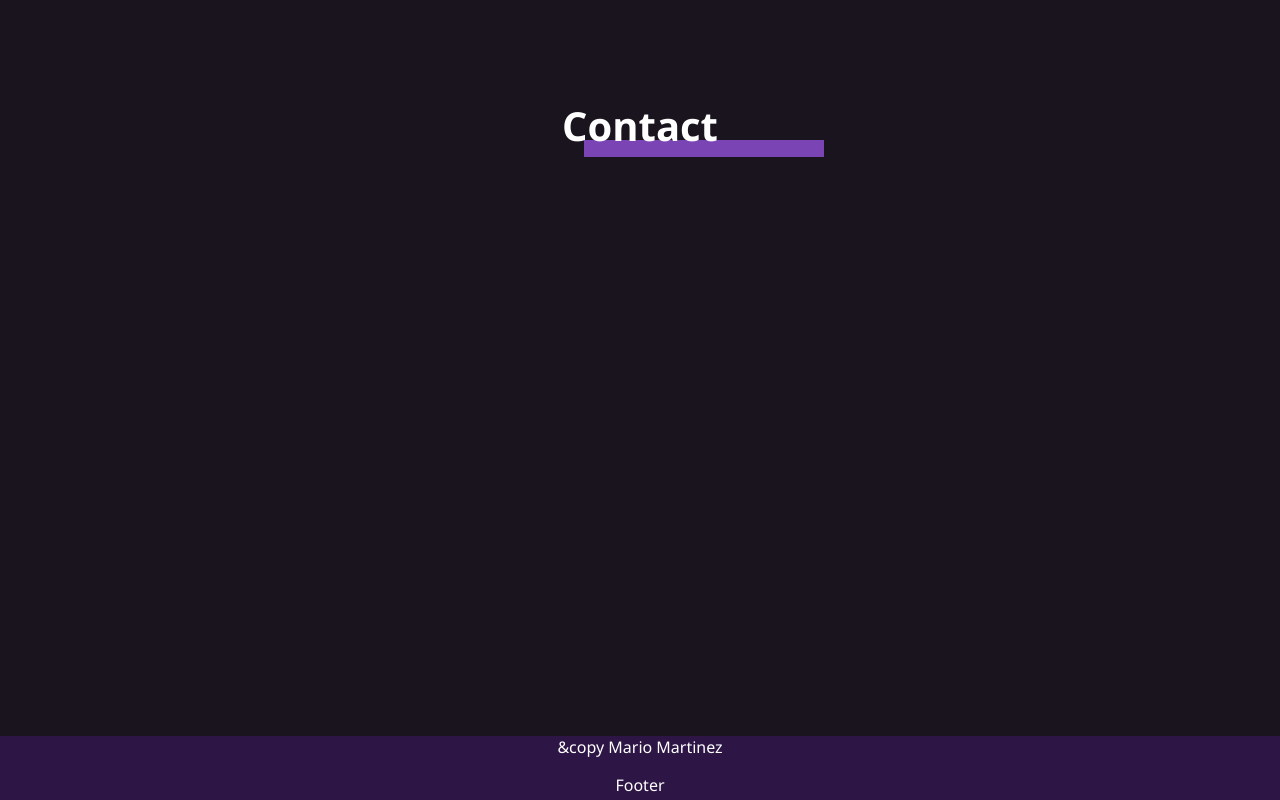
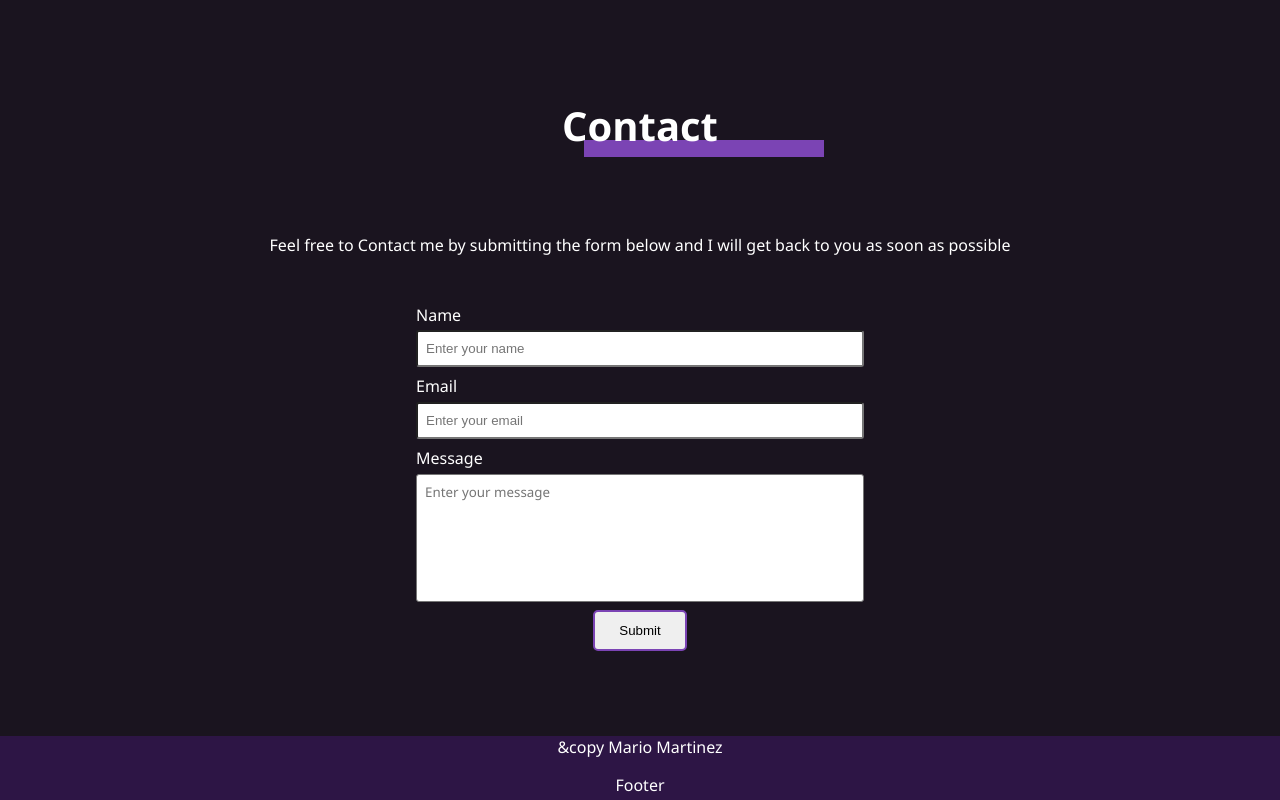
Before and after one commit to mmtnz/mmtnz.github.io, a React (Create React App) app: page / in a window 1280 px wide. Shown: the part 4233-5033 px from the top of the page. Built offline with nearby package versions, Linux system fonts and the light colour scheme.

Commit message:
added keys to map

```diff
--- a/package.json
+++ b/package.json
@@ -7,6 +7,7 @@
     "@testing-library/jest-dom": "^5.16.5",
     "@testing-library/react": "^13.4.0",
     "@testing-library/user-event": "^13.5.0",
+    "emailjs-com": "^3.2.0",
     "gh-pages": "^5.0.0",
     "react": "^18.2.0",
     "react-dom": "^18.2.0",
--- a/src/assets/css/App.css
+++ b/src/assets/css/App.css
@@ -177,9 +177,14 @@ body {
 .custom-button{
     border: 2px var(--color-sub-titile) solid;
     border-radius: 5px;
-    padding: 0.7rem 1.1rem 0.7rem 1.5rem;
+    padding: 0.7rem 1.5rem 0.7rem 1.5rem;
     cursor: pointer;
 }
+
+.custom-button.icon{
+    padding-right: 1.1rem;
+}
+
 .button-link{
     display: flex;
     flex-direction: row;
@@ -499,5 +504,46 @@ body {
 /* CONTACT*/
 /* ###################### */
 /* #region contact  */
+.contact-content{
+    display: flex;
+    flex-direction: column;
+    justify-content: center;
+    align-items: center;
+    width: 100%;
+}
 
+.contact-form {
+    display: flex;
+    flex-direction: column;
+    gap: .5rem;
+    align-items: center;
+    width: 40%;
+    margin-top: 3rem;
+}
+
+.form-group {
+    display: flex;
+    flex-direction: column;
+    align-items: flex-start;
+    gap: .3rem;
+    width: 100%;
+}
+
+input {
+    border-radius: 3px;
+    width: 100%;
+    height: 2.3rem;
+    padding-left: 0.5rem;
+}
+
+textarea {
+    border-radius: 3px;
+    resize: none;
+    width: 100%;
+    max-width: 100%;
+    height: 8rem;
+    min-height: 8rem;
+    padding: 0.5rem;
+    font-family: inherit; /* Ensures it takes font from body */
+}
 /* #endregion */
--- a/src/components/sections/AboutMe.js
+++ b/src/components/sections/AboutMe.js
@@ -32,22 +32,22 @@ const AboutMe = () => {
                     {/* <h3 className="about-title">Skills</h3> */}
 
                     <div className="skills-columns">
-                        <div className="skills-container">{skillsRow1.map(skill => (
-                                <div className="skill-container">
+                        <div className="skills-container">{skillsRow1.map((skill, index) => (
+                                <div key={index} className="skill-container">
                                     <img className="skill-badge" src={skill.badge}/>
                                     {skill.title}
                                 </div>
                             ))}
                         </div>
-                        <div className="skills-container">{skillsRow2.map(skill => (
-                                <div className="skill-container">
+                        <div className="skills-container">{skillsRow2.map((skill, index) => (
+                                <div key={index} className="skill-container">
                                     <img className="skill-badge" src={skill.badge}/>
                                     {skill.title}
                                 </div>
                             ))}
                         </div>
-                        <div className="skills-container">{skillsRow3.map(skill => (
-                                <div className="skill-container">
+                        <div className="skills-container">{skillsRow3.map((skill, index) => (
+                                <div key={index} className="skill-container">
                                     <img className="skill-badge" src={skill.badge}/>
                                     {skill.title}
                                 </div>
--- a/src/components/sections/Certifications.js
+++ b/src/components/sections/Certifications.js
@@ -33,8 +33,8 @@ const Certifications = () => {
             <h1 className="section-header">Certifications</h1>
 
             <div className="certifications-container">
-                {personalInfo.certifications.map(certificationData => (
-                    <Certification data={certificationData}/>
+                {personalInfo.certifications.map((certificationData, index) => (
+                    <Certification key={index} data={certificationData}/>
                 ))}
             </div>
         </>
--- a/src/components/sections/Contact.js
+++ b/src/components/sections/Contact.js
@@ -1,12 +1,71 @@
 import React from "react";
 import { personalInfo } from "../../data";
+import emailjs from "emailjs-com";
+
+const ContactForm = () => {
+
+}
+
+const EMAILJS_SERVICE_ID = process.env.REACT_EMAILJS_SERVICE_ID;
+const EMAILJS_PUBLIC_KEY = process.env.REACT_EMAILJS_PUBLIC_KEY;
 
 const Contact = () => {
+
+    const handleSubmit = (e) => {
+        e.preventDefault();
+
+
+        // send email using emailjs service
+        emailjs
+            .send(
+                EMAILJS_SERVICE_ID,
+                // "your_template_id", // Replace with your actual EmailJS Template ID
+                {name: "mario", email: "marioml_97@outlook.com", message: "hola"},
+                EMAILJS_PUBLIC_KEY // Replace with your EmailJS Public Key
+            )
+            .then(
+                (response) => {
+                console.log("SUCCESS!", response.status, response.text);
+                // setStatus("Message Sent Successfully!");
+                },
+                (error) => {
+                console.log("FAILED...", error);
+                // setStatus("Failed to Send Message.");
+                }
+            );
+    };
+
     return (
         <>
             <h1 className="section-header">
                 Contact
             </h1>
+
+            <div className="contact-content">
+
+                <div>{personalInfo.contactText}</div>
+                <form className="contact-form" onSubmit={handleSubmit}>
+                    <div className="form-group">
+                        <label>Name</label>
+                        <input type="text" placeholder="Enter your name"/>
+                    </div>
+
+                    <div className="form-group">
+                        <label>Email</label>
+                        <input type="text" placeholder="Enter your email"/>
+                    </div>
+
+                    <div className="form-group">
+                        <label>Message</label>
+                        <textarea placeholder="Enter your message"/>
+                    </div>
+
+                    <button className="custom-button" type="submit">
+                        Submit
+                    </button>
+
+                </form>
+            </div>
         </>
     )
 };
--- a/src/components/sections/Home.js
+++ b/src/components/sections/Home.js
@@ -9,7 +9,7 @@ const Home = () => {
             {/* <h1>HEY, I'M {personalInfo.name.toUpperCase()}</h1> */}
             <TypingEffect text={`HEY, I'M ${personalInfo.name.toUpperCase()}`} speed={120}/>
             <div className="description">Description asdlsadla asjdlksa jdsalkd jsak dalks d</div>
-            <div className="custom-button">
+            <div className="custom-button icon">
                 <Link to="about" smooth={true} duration={500} className="button-link">
                     Know about me
                     <span className="material-symbols-outlined" translate="no" aria-hidden="true">
--- a/src/components/sections/Projects.js
+++ b/src/components/sections/Projects.js
@@ -35,8 +35,8 @@ const ProjectCard = ({data}) => {
                 </div>
 
                 <div className="project-skills">
-                    {data.techStack.map(item => (
-                        <div className="project-skill">{item}</div>
+                    {data.techStack.map((item, index) => (
+                        <div key={index} className="project-skill">{item}</div>
                     ))}
                 </div>
             </div>
@@ -53,8 +53,8 @@ const Projects = () => {
             </h1>
 
             <div className="projects-container">
-                {personalInfo.projectsList.map(projectData => (
-                    <ProjectCard data={projectData}/>
+                {personalInfo.projectsList.map((projectData, index) => (
+                    <ProjectCard key={index} data={projectData}/>
                 ))}
             </div>
         </>
--- a/src/components/sections/WorkExperience.js
+++ b/src/components/sections/WorkExperience.js
@@ -44,8 +44,8 @@ const WorkCard = ({data}) => {
                         </div>
 
                         <div className="work-wrap-skills">
-                            {data.skillsList.map(item => (
-                                <div className="work-wrap-skill">{item}</div>
+                            {data.skillsList.map((item, index) => (
+                                <div key={index} className="work-wrap-skill">{item}</div>
                             ))}
                         </div>
                     </div>
@@ -65,8 +65,8 @@ const WorkExperience = () => {
             <h1 className="section-header">Work Experience</h1>
 
             <div className="work-experience-container">
-                {personalInfo.workExperience.map(workData => (
-                    <WorkCard data={workData}/>
+                {personalInfo.workExperience.map((workData, index) => (
+                    <WorkCard key={index} data={workData}/>
                 ))}
 
             </div>
--- a/src/data.js
+++ b/src/data.js
@@ -158,5 +158,6 @@ export const personalInfo = {
             skillsList: [],
             imagesList: "/projects/snake.gif"
         }
-    ]
+    ],
+    contactText: "Feel free to Contact me by submitting the form below and I will get back to you as soon as possible"
   };
```
Also changed, not shown: 2 other files (tests, documents, lock files or other folders).
